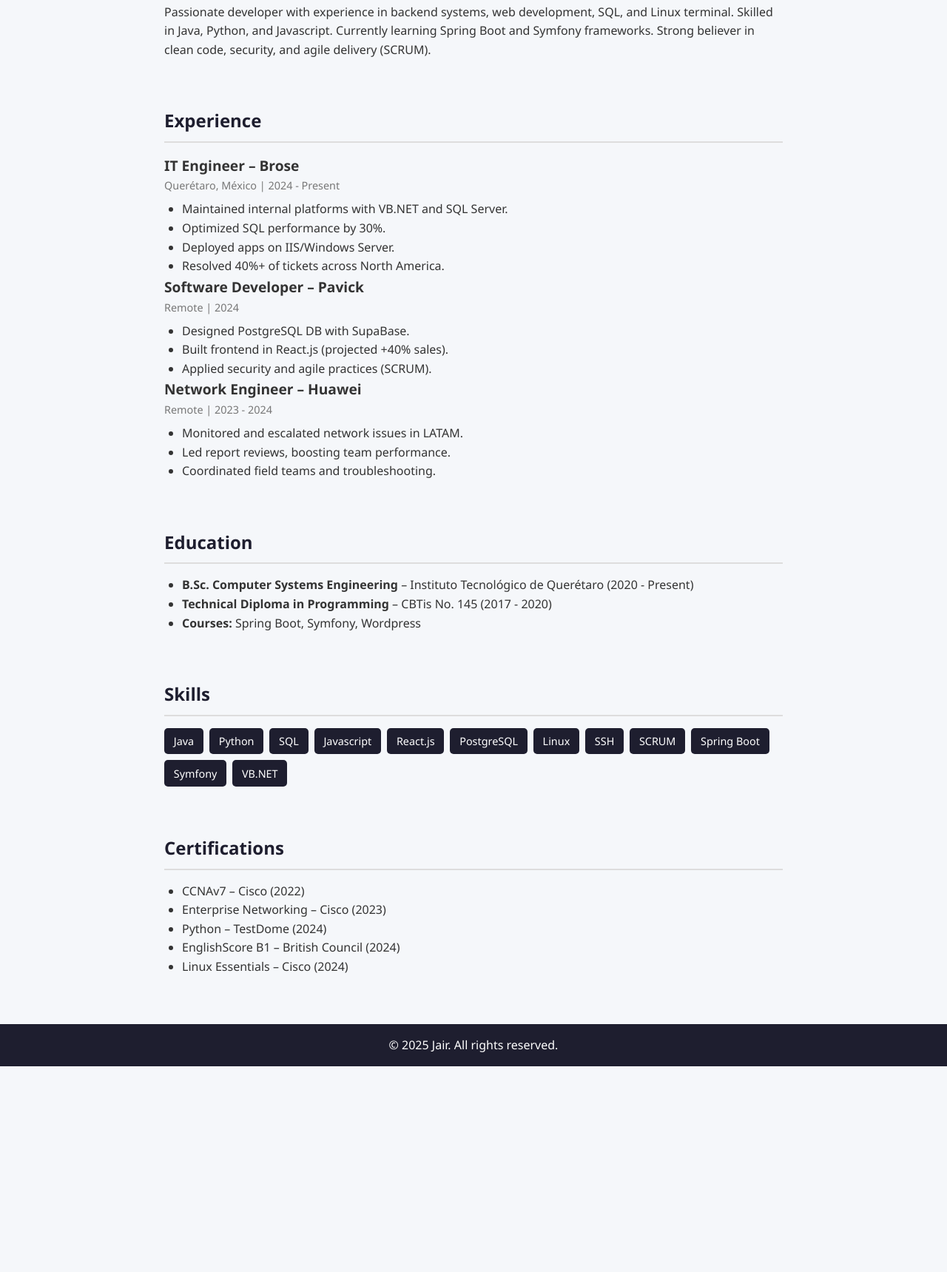
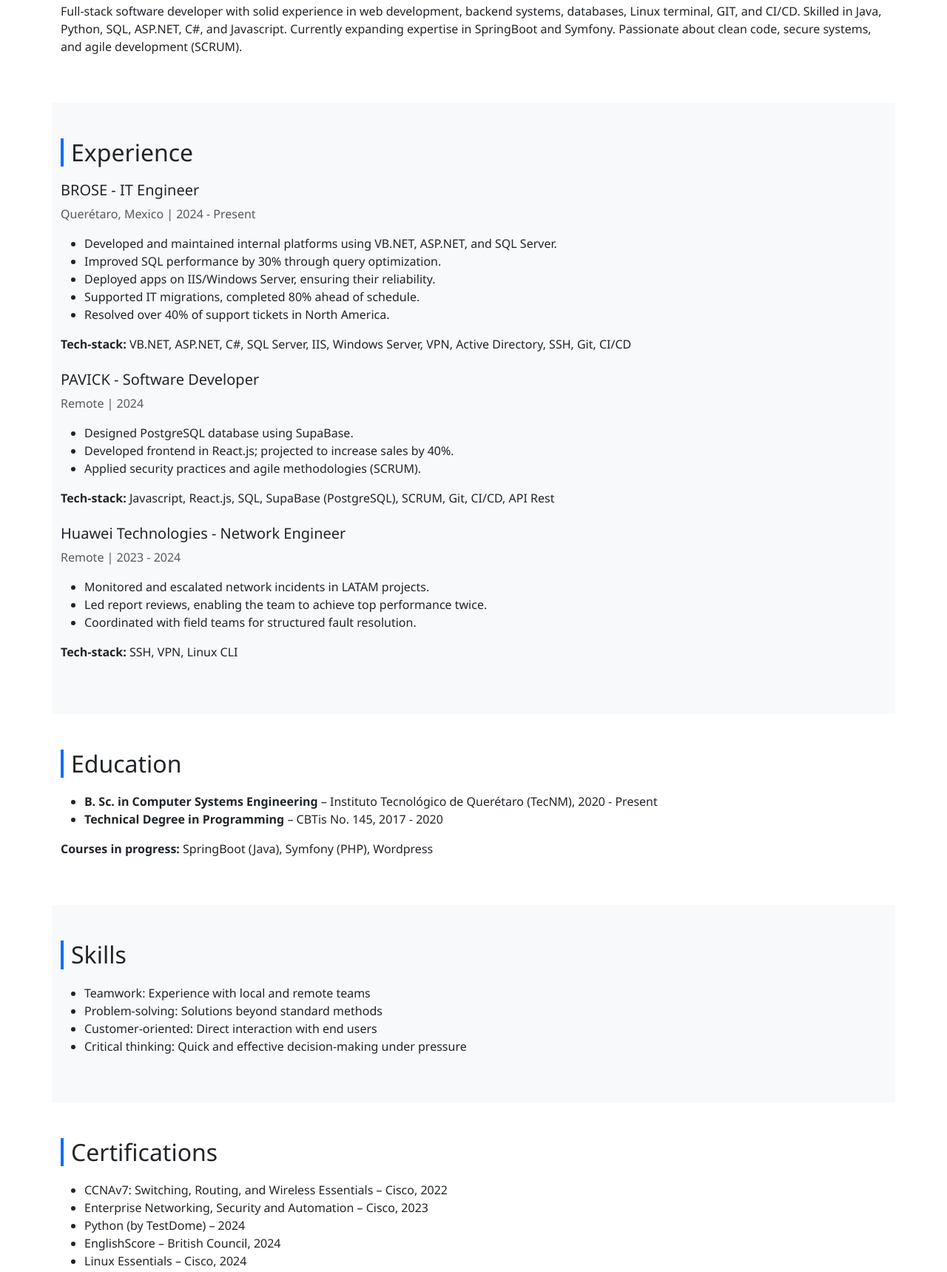
Before and after one commit to ormoj02/miLandingPage, a plain HTML site: page index.html in a window 1280 px wide. Shown: the part 321-2040 px from the top of the page at 74% size. Before the commit the page ends 1762 px from the top, so only its background shows below. Drawn offline with nearby package versions, Linux system fonts and the light colour scheme.

Commit message:
Modificacion de informacion, y agregamos diseños de bootstrap

```diff
--- a/index.html
+++ b/index.html
@@ -1,93 +1,111 @@
 <!DOCTYPE html>
 <html lang="en">
 <head>
-  <meta charset="UTF-8" />
-  <meta name="viewport" content="width=device-width, initial-scale=1.0"/>
-  <title>Jair | Full-Stack Developer</title>
-  <link rel="stylesheet" href="style.css" />
+  <meta charset="UTF-8">
+  <meta name="viewport" content="width=device-width, initial-scale=1.0">
+  <title>Jair Orta - Full-Stack Developer</title>
+  <link href="https://cdn.jsdelivr.net/npm/bootstrap@5.3.0/dist/css/bootstrap.min.css" rel="stylesheet">
+  <link rel="stylesheet" href="https://cdn.jsdelivr.net/npm/bootstrap-icons@1.10.5/font/bootstrap-icons.css">
+  <link rel="stylesheet" href="style.css">
 </head>
 <body>
-  <header>
-    <div class="container">
-      <h1>Jair</h1>
-      <p>Full-Stack Software Developer | Backend | Web | Linux</p>
-    </div>
+  <header class="bg-dark text-white text-center py-5">
+    <h1 class="display-4">Jair Orta</h1>
+    <p class="lead">Full-Stack Software Developer | Java, Python, SQL, ASP.NET, C#, SpringBoot, Symfony</p>
   </header>
 
-  <section class="about container">
-    <h2>About Me</h2>
-    <p>
-      Passionate developer with experience in backend systems, web development, SQL, and Linux terminal.
-      Skilled in Java, Python, and Javascript. Currently learning Spring Boot and Symfony frameworks.
-      Strong believer in clean code, security, and agile delivery (SCRUM).
-    </p>
+  <section class="container py-5">
+    <h2 class="section-title">Professional Objective</h2>
+    <p>Full-stack software developer with solid experience in web development, backend systems, databases, Linux terminal, GIT, and CI/CD. Skilled in Java, Python, SQL, ASP.NET, C#, and Javascript. Currently expanding expertise in SpringBoot and Symfony. Passionate about clean code, secure systems, and agile development (SCRUM).</p>
   </section>
 
-  <section class="experience container">
-    <h2>Experience</h2>
-
-    <div class="job">
-      <h3>IT Engineer – Brose</h3>
-      <p class="meta">Querétaro, México | 2024 - Present</p>
+  <section class="container py-5 bg-light">
+    <h2 class="section-title">Experience</h2>
+    <div class="mb-4">
+      <h5>BROSE - IT Engineer</h5>
+      <p class="text-muted">Querétaro, Mexico | 2024 - Present</p>
       <ul>
-        <li>Maintained internal platforms with VB.NET and SQL Server.</li>
-        <li>Optimized SQL performance by 30%.</li>
-        <li>Deployed apps on IIS/Windows Server.</li>
-        <li>Resolved 40%+ of tickets across North America.</li>
+        <li>Developed and maintained internal platforms using VB.NET, ASP.NET, and SQL Server.</li>
+        <li>Improved SQL performance by 30% through query optimization.</li>
+        <li>Deployed apps on IIS/Windows Server, ensuring their reliability.</li>
+        <li>Supported IT migrations, completed 80% ahead of schedule.</li>
+        <li>Resolved over 40% of support tickets in North America.</li>
       </ul>
+      <p><strong>Tech-stack:</strong> VB.NET, ASP.NET, C#, SQL Server, IIS, Windows Server, VPN, Active Directory, SSH, Git, CI/CD</p>
     </div>
 
-    <div class="job">
-      <h3>Software Developer – Pavick</h3>
-      <p class="meta">Remote | 2024</p>
+    <div class="mb-4">
+      <h5>PAVICK - Software Developer</h5>
+      <p class="text-muted">Remote | 2024</p>
       <ul>
-        <li>Designed PostgreSQL DB with SupaBase.</li>
-        <li>Built frontend in React.js (projected +40% sales).</li>
-        <li>Applied security and agile practices (SCRUM).</li>
+        <li>Designed PostgreSQL database using SupaBase.</li>
+        <li>Developed frontend in React.js; projected to increase sales by 40%.</li>
+        <li>Applied security practices and agile methodologies (SCRUM).</li>
       </ul>
+      <p><strong>Tech-stack:</strong> Javascript, React.js, SQL, SupaBase (PostgreSQL), SCRUM, Git, CI/CD, API Rest</p>
     </div>
 
-    <div class="job">
-      <h3>Network Engineer – Huawei</h3>
-      <p class="meta">Remote | 2023 - 2024</p>
+    <div class="mb-4">
+      <h5>Huawei Technologies - Network Engineer</h5>
+      <p class="text-muted">Remote | 2023 - 2024</p>
       <ul>
-        <li>Monitored and escalated network issues in LATAM.</li>
-        <li>Led report reviews, boosting team performance.</li>
-        <li>Coordinated field teams and troubleshooting.</li>
+        <li>Monitored and escalated network incidents in LATAM projects.</li>
+        <li>Led report reviews, enabling the team to achieve top performance twice.</li>
+        <li>Coordinated with field teams for structured fault resolution.</li>
       </ul>
+      <p><strong>Tech-stack:</strong> SSH, VPN, Linux CLI</p>
     </div>
   </section>
 
-  <section class="education container">
-    <h2>Education</h2>
+  <section class="container py-5">
+    <h2 class="section-title">Education</h2>
     <ul>
-      <li><strong>B.Sc. Computer Systems Engineering</strong> – Instituto Tecnológico de Querétaro (2020 - Present)</li>
-      <li><strong>Technical Diploma in Programming</strong> – CBTis No. 145 (2017 - 2020)</li>
-      <li><strong>Courses:</strong> Spring Boot, Symfony, Wordpress</li>
+      <li><strong>B. Sc. in Computer Systems Engineering</strong> – Instituto Tecnológico de Querétaro (TecNM), 2020 - Present</li>
+      <li><strong>Technical Degree in Programming</strong> – CBTis No. 145, 2017 - 2020</li>
+    </ul>
+    <p><strong>Courses in progress:</strong> SpringBoot (Java), Symfony (PHP), Wordpress</p>
+  </section>
+
+  <section class="container py-5 bg-light">
+    <h2 class="section-title">Skills</h2>
+    <ul>
+      <li>Teamwork: Experience with local and remote teams</li>
+      <li>Problem-solving: Solutions beyond standard methods</li>
+      <li>Customer-oriented: Direct interaction with end users</li>
+      <li>Critical thinking: Quick and effective decision-making under pressure</li>
     </ul>
   </section>
 
-  <section class="skills container">
-    <h2>Skills</h2>
-    <ul class="tags">
-      <li>Java</li><li>Python</li><li>SQL</li><li>Javascript</li><li>React.js</li><li>PostgreSQL</li>
-      <li>Linux</li><li>SSH</li><li>SCRUM</li><li>Spring Boot</li><li>Symfony</li><li>VB.NET</li>
+  <section class="container py-5">
+    <h2 class="section-title">Certifications</h2>
+    <ul>
+      <li>CCNAv7: Switching, Routing, and Wireless Essentials – Cisco, 2022</li>
+      <li>Enterprise Networking, Security and Automation – Cisco, 2023</li>
+      <li>Python (by TestDome) – 2024</li>
+      <li>EnglishScore – British Council, 2024</li>
+      <li>Linux Essentials – Cisco, 2024</li>
     </ul>
   </section>
 
-  <section class="certifications container">
-    <h2>Certifications</h2>
+  <section class="container py-5 bg-light">
+    <h2 class="section-title">Languages</h2>
     <ul>
-      <li>CCNAv7 – Cisco (2022)</li>
-      <li>Enterprise Networking – Cisco (2023)</li>
-      <li>Python – TestDome (2024)</li>
-      <li>EnglishScore B1 – British Council (2024)</li>
-      <li>Linux Essentials – Cisco (2024)</li>
+      <li>Spanish: Native</li>
+      <li>English: B1</li>
     </ul>
   </section>
 
-  <footer>
-    <p>© 2025 Jair. All rights reserved.</p>
+  <section class="container py-5" id="contacto">
+    <h2 class="section-title">Contact Me</h2>
+    <p>Want to collaborate or have an offer? Write to me by email or on social media.</p>
+    <a href="mailto:ormoj02@gmail.com" class="btn btn-primary mb-2">Send Email</a><br>
+    <a href="https://www.linkedin.com/in/jair-orta-moreno-202234194" target="_blank" class="btn btn-outline-primary">
+      <i class="bi bi-linkedin me-2"></i>Visit LinkedIn
+    </a>
+  </section>
+
+  <footer class="bg-dark text-white text-center py-3">
+    <p>&copy; 2025 Jair Orta. All rights reserved.</p>
   </footer>
 </body>
 </html>
--- a/style.css
+++ b/style.css
@@ -1,85 +1,22 @@
-* {
-  margin: 0;
-  padding: 0;
-  box-sizing: border-box;
+body {
+  font-family: 'Segoe UI', sans-serif;
 }
 
-body {
-  font-family: "Segoe UI", sans-serif;
-  line-height: 1.6;
-  background-color: #f5f7fa;
-  color: #333;
+.hero {
+  background-color: #0d6efd;
+  color: white;
+  padding: 80px 0;
 }
 
-.container {
-  max-width: 900px;
-  margin: auto;
-  padding: 2rem;
-}
-
-header {
-  background-color: #1e1e2f;
-  color: white;
-  padding: 2rem 0;
-  text-align: center;
-}
-
-header h1 {
-  font-size: 2.5rem;
-}
-
-header p {
-  font-size: 1.1rem;
-  margin-top: 0.5rem;
-}
-
-section {
-  margin-bottom: 2.5rem;
-}
-
-h2 {
-  color: #1e1e2f;
-  margin-bottom: 1rem;
-  border-bottom: 2px solid #ddd;
-  padding-bottom: 0.5rem;
-}
-
-.job h3 {
-  font-size: 1.2rem;
-  color: #333;
-}
-
-.meta {
-  color: #777;
-  font-size: 0.9rem;
-  margin-bottom: 0.5rem;
-}
-
-ul {
-  list-style: disc;
-  padding-left: 1.5rem;
-}
-
-.skills .tags {
-  display: flex;
-  flex-wrap: wrap;
-  gap: 0.5rem;
-  list-style: none;
-  padding-left: 0;
-}
-
-.tags li {
-  background-color: #1e1e2f;
-  color: white;
-  padding: 0.4rem 0.8rem;
-  border-radius: 5px;
-  font-size: 0.9rem;
+.section-title {
+  border-left: 4px solid #0d6efd;
+  padding-left: 10px;
+  margin-bottom: 20px;
 }
 
 footer {
-  background-color: #1e1e2f;
-  color: white;
+  background-color: #f8f9fa;
+  padding: 20px 0;
   text-align: center;
-  padding: 1rem 0;
-  margin-top: 2rem;
+  font-size: 14px;
 }
```
